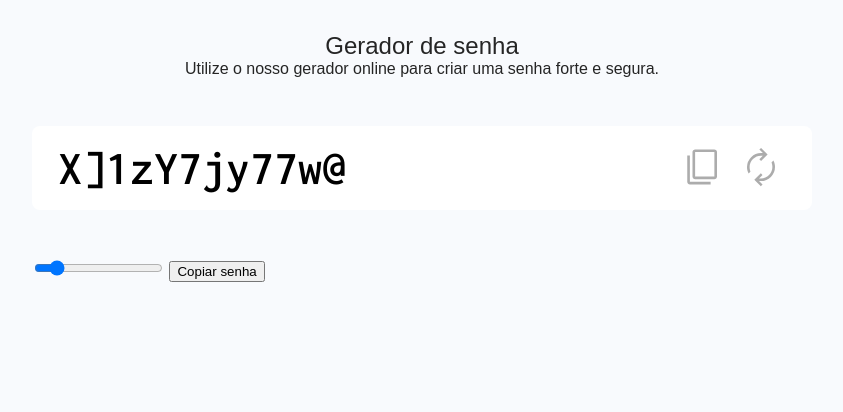
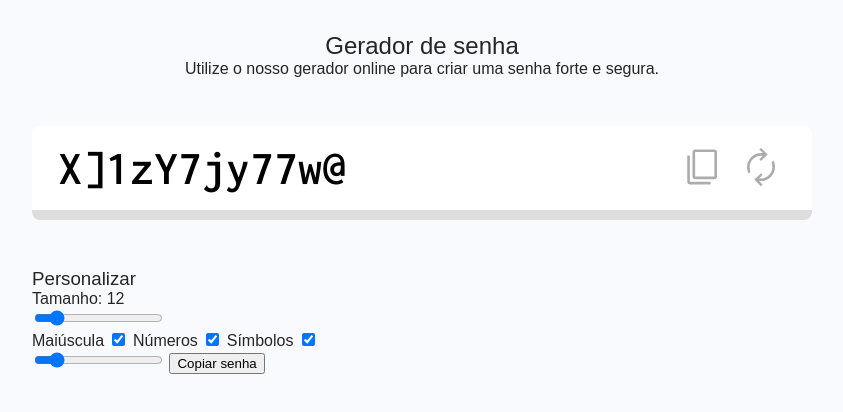
Before and after one commit to MelissaSayuri/Code-Study, a plain HTML site: page Códigos da Aula SamuraiDev/Gerador de Senhas/index.html in a window 1280 px wide. Shown: the whole page, without its empty margins (218-1061 px from the left). Drawn offline with Linux system fonts and the light colour scheme.

Commit message:
Add files via upload

```diff
--- a/Códigos da Aula SamuraiDev/Gerador de Senhas/index.html
+++ b/Códigos da Aula SamuraiDev/Gerador de Senhas/index.html
@@ -37,6 +37,46 @@
             </button>
           </div>
         </div>
+        <div class="security-indicator">
+          <div
+            id="security-indicator-bar"
+            class="bar"
+            style="width: 90%"
+          ></div>
+        </div>
+      </section>
+
+      <section class="box-customize"">
+        <h3 class="title">Personalizar</h3>
+        <div class="actions">
+          <div class="password-length">
+           <p>Tamanho: <span id="password-length-text">12</span></p>
+            <input type="range"
+              name="password-length"
+              id="password-length"
+              value="12"
+              min="4"
+              max="64"
+            />
+          </div>
+          <div class="config">
+            <label for="" class="checkbox-container">
+              <span class="text">Maiúscula</span>
+              <input type="checkbox" id="uppercase-check" checked />
+              <span class="checkmark"></span>
+            </label>
+            <label for="" class="checkbox-container">
+              <span class="text">Números</span>
+              <input type="checkbox" id="number-check" checked />
+              <span class="checkmark"></span>
+            </label>
+            <label for="" class="checkbox-container">
+              <span class="text">Símbolos</span>
+              <input type="checkbox" id="symbol-check" checked />
+              <span class="checkmark"></span>
+            </label>
+          </div>
+        </div>
       </section>
 
       <input
@@ -51,38 +91,38 @@
       <button id="copy-2">Copiar senha</button>
     </main>
     <script>
-      const inputEl = document.querySelector("#password")
+      const inputEl = document.querySelector("#password");
 
-      let passwordLength = 12
+      let passwordLength = 12;
 
       function generatePassword() {
         const chars =
-          "abcdefghjkmnpqrstuvwxyzABCDEFGHJKLMNPQRSTUVWXYZ123456789?!@&*()[]"
+          "abcdefghjkmnpqrstuvwxyzABCDEFGHJKLMNPQRSTUVWXYZ123456789?!@&*()[]";
 
-        let password = ""
+        let password = "";
 
         for (let i = 0; i < passwordLength; i++) {
-          const randomNumber = Math.floor(Math.random() * chars.length)
-          password += chars.substring(randomNumber, randomNumber + 1)
+          const randomNumber = Math.floor(Math.random() * chars.length);
+          password += chars.substring(randomNumber, randomNumber + 1);
         }
 
-        inputEl.value = password
+        inputEl.value = password;
       }
 
       function copy() {
-        navigator.clipboard.writeText(inputEl.value)
+        navigator.clipboard.writeText(inputEl.value);
       }
 
-      const passwordLengthEl = document.querySelector("#password-length")
+      const passwordLengthEl = document.querySelector("#password-length");
       passwordLengthEl.addEventListener("input", function () {
-        passwordLength = passwordLengthEl.value
-        generatePassword()
-      })
+        passwordLength = passwordLengthEl.value;
+        generatePassword();
+      });
 
-      document.querySelector("#copy-1").addEventListener("click", copy)
-      document.querySelector("#copy-2").addEventListener("click", copy)
+      document.querySelector("#copy-1").addEventListener("click", copy);
+      document.querySelector("#copy-2").addEventListener("click", copy);
 
-      generatePassword()
+      generatePassword();
     </script>
   </body>
 </html>
--- a/Códigos da Aula SamuraiDev/Gerador de Senhas/style.css
+++ b/Códigos da Aula SamuraiDev/Gerador de Senhas/style.css
@@ -62,3 +62,30 @@ main {
     opacity: 0.7;
     transition: opacity 0.2s;
 }
+
+.security-indicator {
+    height: 10px;
+    background-color: #ddd;
+    border-bottom-left-radius: 8px;
+    border-bottom-right-radius: 8px;
+}
+.security-indicator .bar {
+    height: 10px;
+    border-top-right-radius: 8px;
+    border-bottom-left-radius: 8px;
+    border-bottom-right-radius: 8px;
+
+    transition: all 0.2s;
+}
+.security-indicator .bar.completed {
+    border-top-right-radius: 0;
+  }
+  .security-indicator .bar.critical {
+    background-color: #eb5757;
+  }
+  .security-indicator .bar.warning {
+    background-color: #f2c94c;
+  }
+  .security-indicator .bar.safe {
+    background-color: #27ae60;
+  }
```
